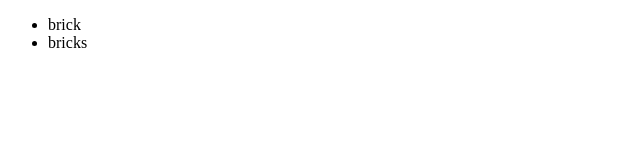
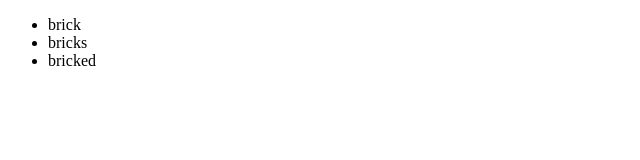
Before and after one commit to levi-works/newGitTest, a plain HTML site: page index.html in a window 1280 px wide. Shown: the full height of the page, 0-640 px from the left. Drawn offline with Linux system fonts and the light colour scheme.

Commit message:
added new li

```diff
--- a/index.html
+++ b/index.html
@@ -7,6 +7,7 @@
 	<ul>
 		<li>brick</li>
 		<li>bricks</li>
+		<li>bricked</li>
 	</ul>
 </body>
 </html>
```
